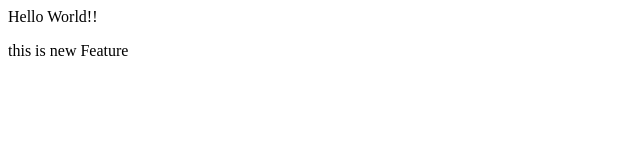
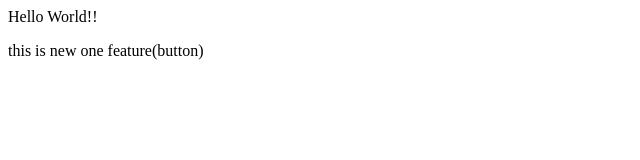
Before and after one commit to VedantPadwal07/firstrepository, a plain HTML site: page index.html in a window 1280 px wide. Shown: the full height of the page, 0-640 px from the left. Drawn offline with Linux system fonts and the light colour scheme.

```diff
--- a/index.html
+++ b/index.html
@@ -1,2 +1,2 @@
 <p>Hello World!!</p>
-<p>this is new Feature</p>
+<p>this is new one feature(button)</p>
```
